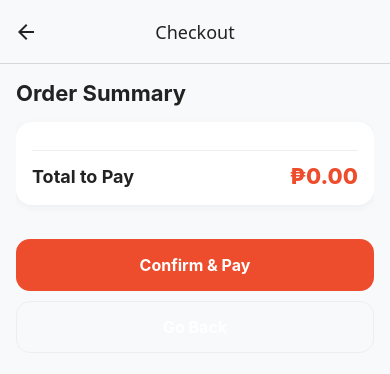
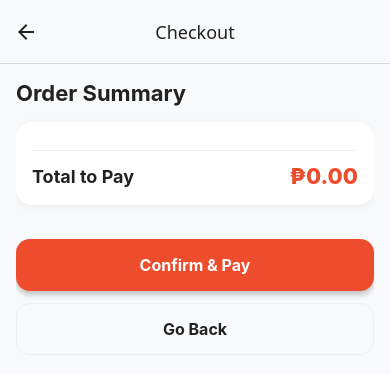
Before and after one commit to Kenzhu-A/aguilera-kenzhu-react-native-navigation, a React Native app: screen /Checkout in a window 390 px wide. Shown: the top 374 px of the page. Built offline with nearby package versions, Linux system fonts and the light colour scheme.

Commit message:
minor button tweaks

```diff
--- a/src/components/ui/Button.tsx
+++ b/src/components/ui/Button.tsx
@@ -6,9 +6,10 @@ interface Props {
   title: string;
   onPress: () => void;
   style?: any;
+  textColor?: string;
 }
 
-export default function Button({ title, onPress, style }: Props) {
+export default function Button({ title, onPress, style, textColor }: Props) {
   const { colors } = useTheme();
 
   return (
@@ -20,7 +21,10 @@ export default function Button({ title, onPress, style }: Props) {
         style,
       ]}
     >
-      <Text style={styles.text}>{title}</Text>
+      {/* Use the textColor prop if provided, otherwise default to white */}
+      <Text style={[styles.text, textColor ? { color: textColor } : null]}>
+        {title}
+      </Text>
     </Pressable>
   );
 }
--- a/src/screens/Checkout/CheckoutScreen.styles.ts
+++ b/src/screens/Checkout/CheckoutScreen.styles.ts
@@ -43,6 +43,17 @@ export const styles = StyleSheet.create({
     fontWeight: '800'
   },
   checkoutBtn: {
-    marginTop: 10
+    marginTop: 10,
+    // Add shadow to the primary button to make it look "main"
+    elevation: 4,
+    shadowColor: '#000',
+    shadowOffset: { width: 0, height: 4 },
+    shadowOpacity: 0.2,
+    shadowRadius: 5,
+  },
+  backBtn: {
+    marginTop: 12,
+    borderWidth: 1.5, // Slightly thicker for better visibility
+    height: 52,      // Keep height consistent with the main button
   },
 });
--- a/src/screens/Checkout/CheckoutScreen.tsx
+++ b/src/screens/Checkout/CheckoutScreen.tsx
@@ -1,11 +1,11 @@
-import React from 'react';
-import { Alert, Text, View, ScrollView } from 'react-native';
-import ScreenContainer from '../../components/ui/ScreenContainer';
-import Button from '../../components/ui/Button';
-import { useCart } from '../../hooks/useCart';
-import { formatCurrency } from '../../utils/currency';
-import { useTheme } from '../../context/ThemeContext';
-import { styles } from './CheckoutScreen.styles';
+import React from "react";
+import { Alert, Text, View, ScrollView } from "react-native";
+import ScreenContainer from "../../components/ui/ScreenContainer";
+import Button from "../../components/ui/Button";
+import { useCart } from "../../hooks/useCart";
+import { formatCurrency } from "../../utils/currency";
+import { useTheme } from "../../context/ThemeContext";
+import { styles } from "./CheckoutScreen.styles";
 
 export default function CheckoutScreen({ navigation }: any) {
   const { state, dispatch } = useCart();
@@ -14,14 +14,14 @@ export default function CheckoutScreen({ navigation }: any) {
   const total = state.items.reduce((sum, i) => sum + i.price * i.quantity, 0);
 
   const handleCheckout = () => {
-    Alert.alert('Success', 'Order placed successfully!', [
+    Alert.alert("Success", "Order placed successfully!", [
       {
-        text: 'OK',
+        text: "OK",
         onPress: () => {
-          dispatch({ type: 'clearCart' });
+          dispatch({ type: "clearCart" });
           navigation.reset({
             index: 0,
-            routes: [{ name: 'Home' }],
+            routes: [{ name: "Home" }],
           });
         },
       },
@@ -41,7 +41,12 @@ export default function CheckoutScreen({ navigation }: any) {
               <Text style={[styles.itemText, { color: colors.textSecondary }]}>
                 {item.quantity}x {item.name}
               </Text>
-              <Text style={[styles.itemText, { color: colors.text, fontWeight: '600' }]}>
+              <Text
+                style={[
+                  styles.itemText,
+                  { color: colors.text, fontWeight: "600" },
+                ]}
+              >
                 {formatCurrency(item.price * item.quantity)}
               </Text>
             </View>
@@ -68,12 +73,14 @@ export default function CheckoutScreen({ navigation }: any) {
         <Button
           title="Go Back"
           onPress={() => navigation.goBack()}
-          style={{
-            backgroundColor: 'transparent',
-            marginTop: 10,
-            borderWidth: 1,
-            borderColor: colors.border
-          }}
+          textColor={colors.text} // Pass the dynamic theme text color here
+          style={[
+            styles.backBtn,
+            {
+              backgroundColor: "transparent",
+              borderColor: colors.border,
+            },
+          ]}
         />
       </ScrollView>
     </ScreenContainer>
```
